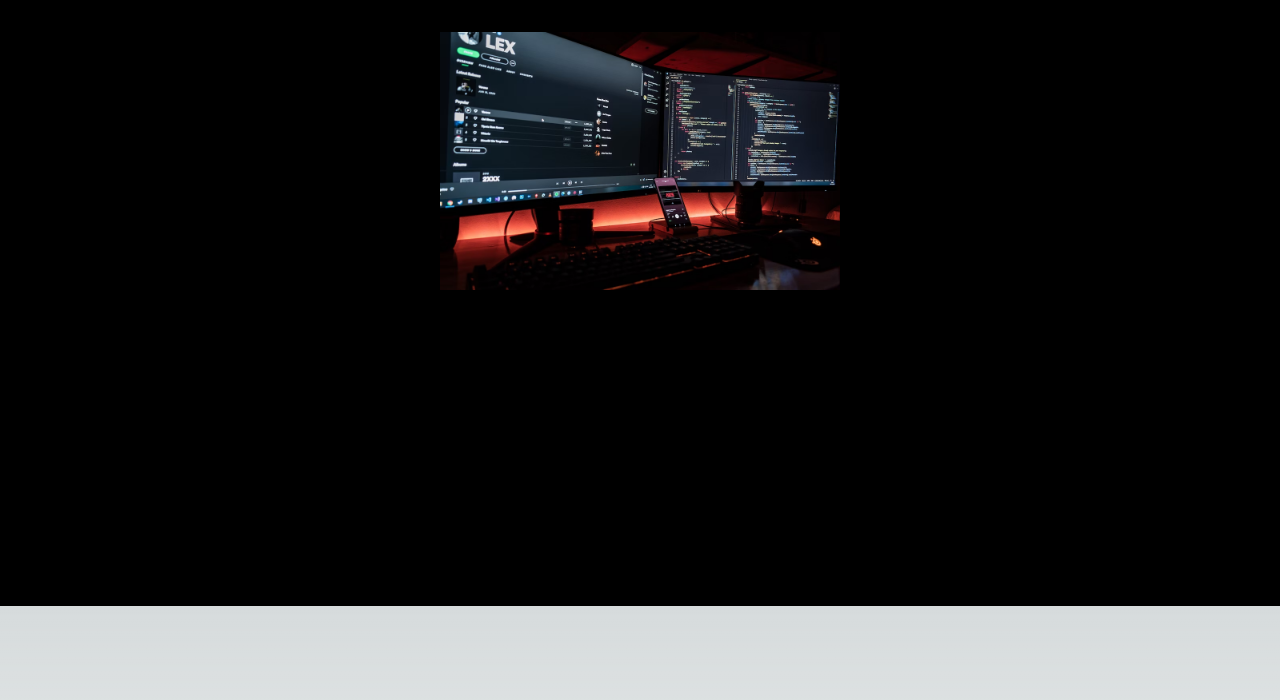
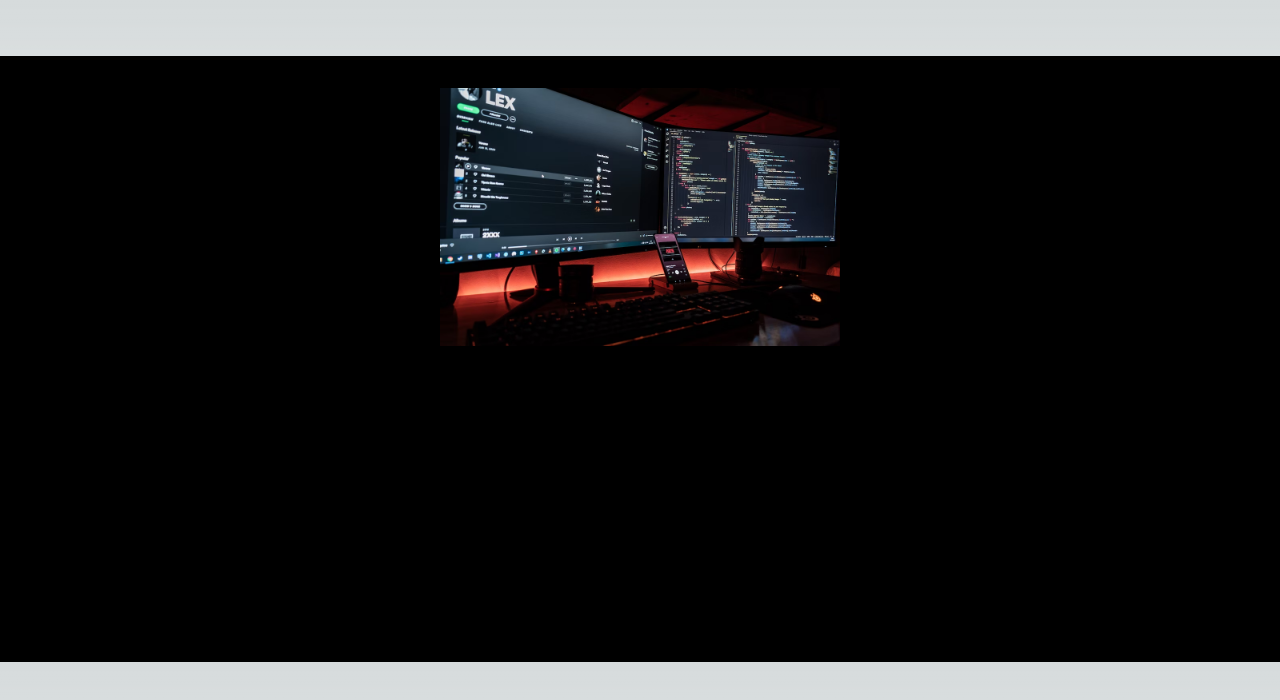
Before and after one commit to Tola-byte/simple-next-app, a Next.js app: page / in a window 1280 px wide. Shown: the top 700 px of the page. Built offline with nearby package versions, Linux system fonts and the light colour scheme.

Commit message:
fix: css

```diff
--- a/pages/index.tsx
+++ b/pages/index.tsx
@@ -2,7 +2,7 @@
 import Image from "next/image";
 export default function Home() {
   return (
-    <main className="flex m-auto bg-black flex-col items-center justify-between p-8">
+    <main className="flex m-auto bg-black flex-col items-center justify-between p-8 mt-14">
 
       <Image src={"/images/codex.png"} className="transition-transform transform hover:scale-105 duration-300 ease-out" width={400} height={400} alt="images"/>
       <h3 className='text-2xl font-extrabold p-8'>Ade Tola</h3>
--- a/styles/globals.css
+++ b/styles/globals.css
@@ -6,6 +6,7 @@
     --foreground-rgb: 0, 0, 0;
     --background-start-rgb: 214, 219, 220;
     --background-end-rgb: 255, 255, 255;
+    color: #fff;
 }
 
 @media (prefers-color-scheme: dark) {
```
